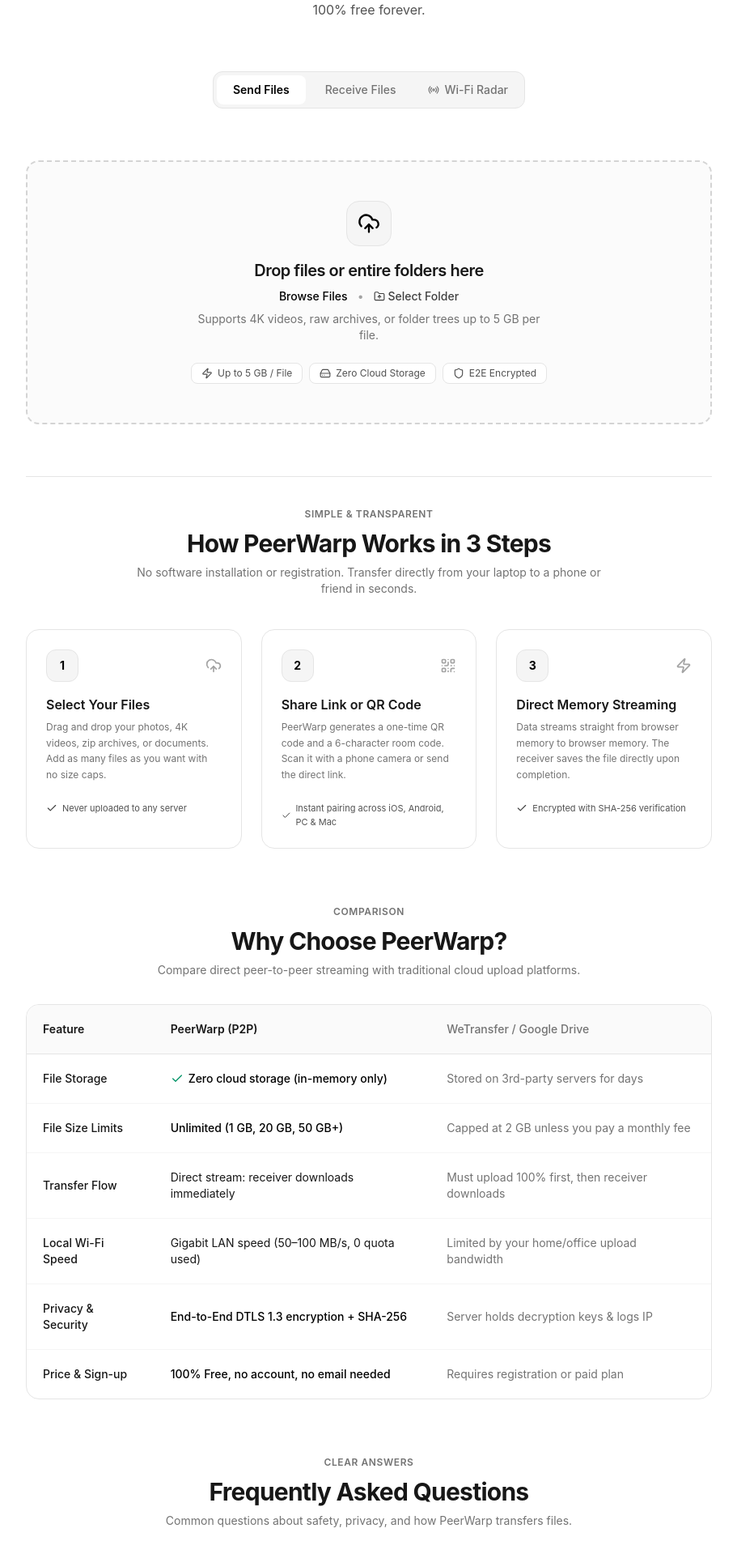
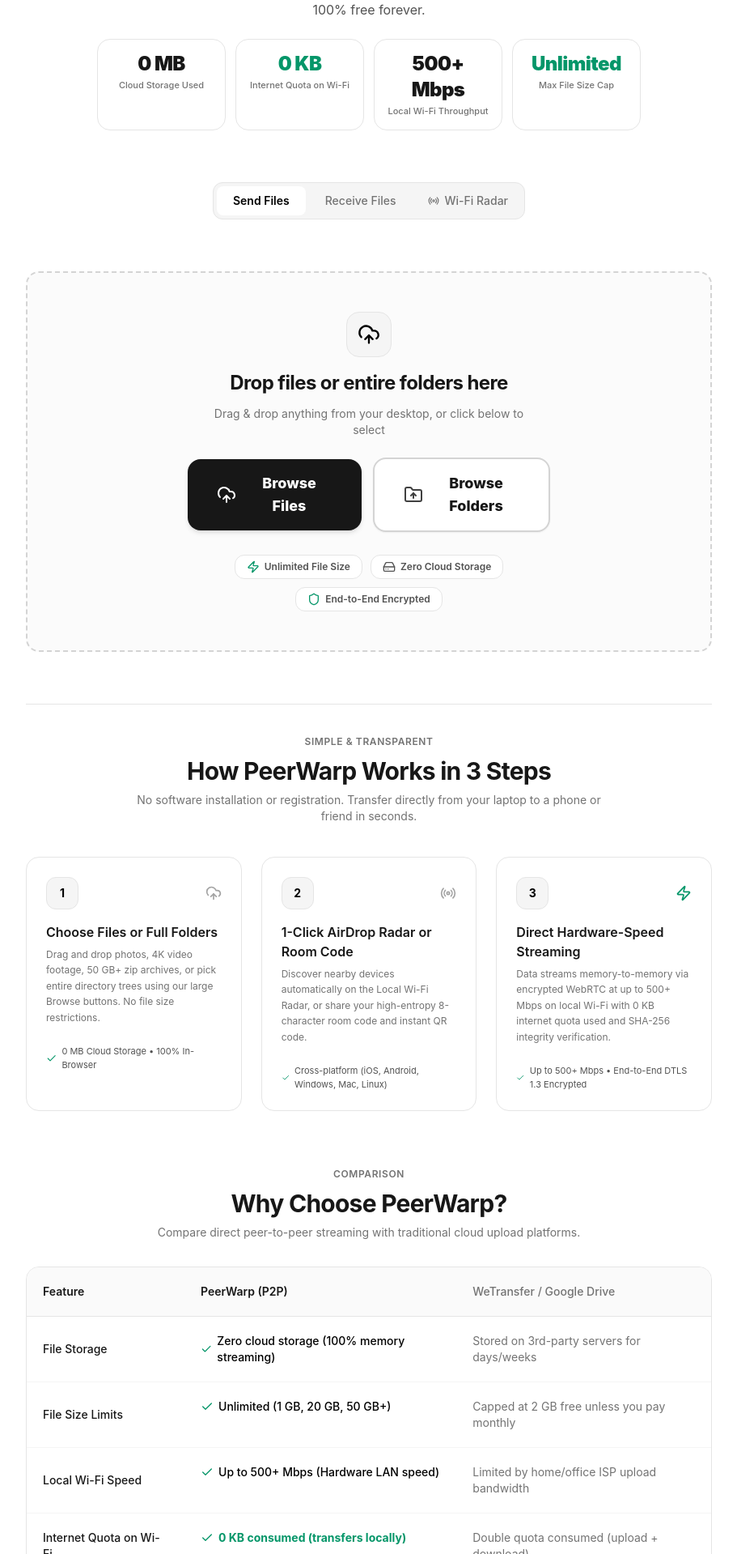
Before and after one commit to AhmedKhalid0/peerwarp, a Next.js app in the folder client/: page / in a window 1280 px wide. Shown: the part 381-2300 px from the top of the page at 81% size, without its empty margins (184-1095 px from the left). Built offline with nearby package versions, Linux system fonts and the light colour scheme.

Commit message:
feat(ui): enlarge browse buttons and update landing page numbers and steps

```diff
--- a/client/src/app/page.tsx
+++ b/client/src/app/page.tsx
@@ -42,12 +42,9 @@ import { wakeLock } from "@/lib/wakelock";
 import { generateShortRoomCode, generateEphemeralKey } from "@/lib/id";
 import { initPwaInstallPrompt, promptPwaInstall, getAndClearSharedFiles } from "@/lib/pwa";
 
-const MAX_FILE_SIZE_BYTES = 5 * 1024 * 1024 * 1024; // 5 GB limit
-
 export default function HomePage() {
   const [activeTab, setActiveTab] = useState<"send" | "receive" | "radar">("send");
   const [selectedFiles, setSelectedFiles] = useState<File[]>([]);
-  const [sizeLimitWarning, setSizeLimitWarning] = useState<string | null>(null);
   const [joinCodeInput, setJoinCodeInput] = useState("");
   const [canInstallPwa, setCanInstallPwa] = useState(false);
   const [radarInvite, setRadarInvite] = useState<any | null>(null);
@@ -335,23 +332,31 @@ export default function HomePage() {
   const faqs = [
     {
       q: "Where do my files get uploaded on PeerWarp?",
-      a: "Nowhere. PeerWarp uses WebRTC to establish a direct cryptographic bridge between your browser and the recipient's browser. Files stream memory-to-memory and are never uploaded to any cloud server or staged on third-party disks.",
+      a: "Nowhere. PeerWarp uses WebRTC to establish a direct cryptographic peer-to-peer bridge between your browser and the recipient's browser. Files stream directly memory-to-memory and are never uploaded to any cloud server or staged on third-party disks.",
     },
     {
-      q: "Is there a file size limit on PeerWarp?",
-      a: "No. PeerWarp is 100% free with no file size limits. Because files are never stored on servers, there are no artificial 2 GB or 5 GB caps. You can stream 500 MB video clips or 50 GB project archives directly.",
+      q: "Does transferring files on the same Wi-Fi consume my internet quota?",
+      a: "Zero KB! When both devices are on the same Wi-Fi router, WebRTC establishes a direct local host connection. The transfer happens purely over your local wireless hardware at up to 500+ Mbps, consuming 0 MB of your mobile data or home internet bundle.",
     },
     {
-      q: "Do I or the receiver need an account or app?",
-      a: "No account, app, or email is required. PeerWarp runs directly inside any modern web browser on desktop and mobile, including Chrome, Safari, Firefox, Edge, iOS Safari, and Android Chrome.",
+      q: "Is there any file size limit on PeerWarp?",
+      a: "No. PeerWarp has no artificial file size caps. Because files stream directly between peers in 64 KB micro-chunks without touching cloud disks, you can send small photos, large 4K video footage, or 50 GB+ archives without paying any fee.",
     },
     {
-      q: "How fast is direct P2P file transfer?",
-      a: "If both devices are on the same Wi-Fi or router, files transfer locally at maximum hardware network speed (50 to 100+ MB/s) consuming zero internet bandwidth. Over the internet, it utilizes your full peer-to-peer connection speed without cloud throttling.",
+      q: "How does the 1-Click Local Wi-Fi Radar (AirDrop) work?",
+      a: "Open the 'Wi-Fi Radar' tab on any devices sharing your local network. Devices appear automatically on the live radar screen without typing codes. Simply select a file and tap the device icon to transfer instantly across iPhone, Android, Mac, Windows, and Linux.",
+    },
+    {
+      q: "How fast is direct P2P file transfer on PeerWarp?",
+      a: "On local Wi-Fi, transfers reach hardware speeds of up to 500+ Mbps (60–80+ MB/s). When transferring across separate locations or mobile 4G/5G, PeerWarp dynamically optimizes WebRTC buffering and utilizes our global low-latency TURN relay as an automatic fallback.",
+    },
+    {
+      q: "Do I or the receiver need to install software or register an account?",
+      a: "No app installation, account, or email is required. PeerWarp runs directly inside any modern web browser on desktop and mobile, including Safari on iOS, Chrome on Android, Firefox, and Edge.",
     },
     {
       q: "Can anyone else intercept or view my files?",
-      a: "No. The direct peer-to-peer data channel is encrypted end-to-end using DTLS 1.3 and SCTP cryptography. Once the transfer completes, the receiver's browser verifies the cryptographic SHA-256 hash to guarantee bit-for-bit file integrity.",
+      a: "No. All transfers are encrypted end-to-end using DTLS 1.3 and SCTP protocols. In addition, PeerWarp computes a cryptographic SHA-256 checksum during streaming to guarantee 100% bit-for-bit file integrity upon completion.",
     },
   ];
 
@@ -373,6 +378,45 @@ export default function HomePage() {
           PeerWarp streams videos, archives, and folders directly from your browser to another device using WebRTC.
           No cloud storage, no registration, and 100% free forever.
         </p>
+
+        {/* Platform Performance Metrics Strip */}
+        <div className="grid grid-cols-2 sm:grid-cols-4 gap-3 pt-2 max-w-2xl mx-auto">
+          <div className="p-3.5 rounded-2xl border border-neutral-200 dark:border-neutral-800 bg-white dark:bg-neutral-900 text-center shadow-2xs">
+            <div className="text-xl sm:text-2xl font-black tracking-tight text-neutral-900 dark:text-neutral-50 font-mono">
+              0 MB
+            </div>
+            <div className="text-[11px] font-medium text-neutral-500 dark:text-neutral-400 mt-0.5">
+              Cloud Storage Used
+            </div>
+          </div>
+
+          <div className="p-3.5 rounded-2xl border border-neutral-200 dark:border-neutral-800 bg-white dark:bg-neutral-900 text-center shadow-2xs">
+            <div className="text-xl sm:text-2xl font-black tracking-tight text-emerald-600 dark:text-emerald-400 font-mono">
+              0 KB
+            </div>
+            <div className="text-[11px] font-medium text-neutral-500 dark:text-neutral-400 mt-0.5">
+              Internet Quota on Wi-Fi
+            </div>
+          </div>
+
+          <div className="p-3.5 rounded-2xl border border-neutral-200 dark:border-neutral-800 bg-white dark:bg-neutral-900 text-center shadow-2xs">
+            <div className="text-xl sm:text-2xl font-black tracking-tight text-neutral-900 dark:text-neutral-50 font-mono">
+              500+ Mbps
+            </div>
+            <div className="text-[11px] font-medium text-neutral-500 dark:text-neutral-400 mt-0.5">
+              Local Wi-Fi Throughput
+            </div>
+          </div>
+
+          <div className="p-3.5 rounded-2xl border border-neutral-200 dark:border-neutral-800 bg-white dark:bg-neutral-900 text-center shadow-2xs">
+            <div className="text-xl sm:text-2xl font-black tracking-tight text-emerald-600 dark:text-emerald-400 font-mono">
+              Unlimited
+            </div>
+            <div className="text-[11px] font-medium text-neutral-500 dark:text-neutral-400 mt-0.5">
+              Max File Size Cap
+            </div>
+          </div>
+        </div>
       </section>
 
       {/* Main Mode Switcher (Send / Receive / Radar) */}
@@ -435,33 +479,9 @@ export default function HomePage() {
           <div className="space-y-6">
             <DropZone
               onFilesSelected={(newFiles) => {
-                setSizeLimitWarning(null);
-                const valid: File[] = [];
-                const oversized: string[] = [];
-                for (const f of newFiles) {
-                  if (f.size > MAX_FILE_SIZE_BYTES) {
-                    oversized.push(f.name);
-                  } else {
-                    valid.push(f);
-                  }
-                }
-                if (oversized.length > 0) {
-                  setSizeLimitWarning(
-                    `"${oversized.join('", "')}" exceeds the 5 GB limit for the free web version. (Self-host PeerWarp for unlimited file sizes).`
-                  );
-                }
-                if (valid.length > 0) {
-                  setSelectedFiles((prev) => [...prev, ...valid]);
-                }
+                setSelectedFiles((prev) => [...prev, ...newFiles]);
               }}
             />
-
-            {sizeLimitWarning && (
-              <div className="flex items-center gap-2.5 p-3.5 rounded-xl bg-amber-500/10 border border-amber-500/20 text-amber-700 dark:text-amber-400 text-xs sm:text-sm">
-                <AlertCircle className="w-4 h-4 shrink-0" />
-                <span>{sizeLimitWarning}</span>
-              </div>
-            )}
 
             {selectedFiles.length > 0 && (
               <div className="space-y-5">
@@ -727,15 +747,15 @@ export default function HomePage() {
             </div>
             <div className="space-y-1.5">
               <h3 className="font-semibold text-base text-neutral-900 dark:text-neutral-100">
-                Select Your Files
+                Choose Files or Full Folders
               </h3>
               <p className="text-xs text-neutral-500 dark:text-neutral-400 leading-relaxed">
-                Drag and drop your photos, 4K videos, zip archives, or documents. Add as many files as you want with no size caps.
+                Drag and drop photos, 4K video footage, 50 GB+ zip archives, or pick entire directory trees using our large Browse buttons. No file size restrictions.
               </p>
             </div>
             <div className="pt-2 text-[11px] text-neutral-600 dark:text-neutral-400 flex items-center gap-1.5">
-              <Check className="w-3.5 h-3.5 text-neutral-700 dark:text-neutral-300" />
-              <span>Never uploaded to any server</span>
+              <Check className="w-3.5 h-3.5 text-emerald-600 dark:text-emerald-400" />
+              <span>0 MB Cloud Storage • 100% In-Browser</span>
             </div>
           </article>
 
@@ -745,19 +765,19 @@ export default function HomePage() {
               <div className="w-10 h-10 rounded-xl bg-neutral-100 dark:bg-neutral-800 text-black dark:text-white border border-neutral-200 dark:border-neutral-700 flex items-center justify-center font-bold text-sm">
                 2
               </div>
-              <QrCode className="w-5 h-5 text-neutral-400" />
+              <Radio className="w-5 h-5 text-neutral-400" />
             </div>
             <div className="space-y-1.5">
               <h3 className="font-semibold text-base text-neutral-900 dark:text-neutral-100">
-                Share Link or QR Code
+                1-Click AirDrop Radar or Room Code
               </h3>
               <p className="text-xs text-neutral-500 dark:text-neutral-400 leading-relaxed">
-                PeerWarp generates a one-time QR code and a 6-character room code. Scan it with a phone camera or send the direct link.
+                Discover nearby devices automatically on the Local Wi-Fi Radar, or share your high-entropy 8-character room code and instant QR code.
               </p>
             </div>
             <div className="pt-2 text-[11px] text-neutral-600 dark:text-neutral-400 flex items-center gap-1.5">
-              <Check className="w-3.5 h-3.5 text-neutral-700 dark:text-neutral-300" />
-              <span>Instant pairing across iOS, Android, PC & Mac</span>
+              <Check className="w-3.5 h-3.5 text-emerald-600 dark:text-emerald-400" />
+              <span>Cross-platform (iOS, Android, Windows, Mac, Linux)</span>
             </div>
           </article>
 
@@ -767,19 +787,19 @@ export default function HomePage() {
               <div className="w-10 h-10 rounded-xl bg-neutral-100 dark:bg-neutral-800 text-black dark:text-white border border-neutral-200 dark:border-neutral-700 flex items-center justify-center font-bold text-sm">
                 3
               </div>
-              <Zap className="w-5 h-5 text-neutral-400" />
+              <Zap className="w-5 h-5 text-emerald-600 dark:text-emerald-400" />
             </div>
             <div className="space-y-1.5">
               <h3 className="font-semibold text-base text-neutral-900 dark:text-neutral-100">
-                Direct Memory Streaming
+                Direct Hardware-Speed Streaming
               </h3>
               <p className="text-xs text-neutral-500 dark:text-neutral-400 leading-relaxed">
-                Data streams straight from browser memory to browser memory. The receiver saves the file directly upon completion.
+                Data streams memory-to-memory via encrypted WebRTC at up to 500+ Mbps on local Wi-Fi with 0 KB internet quota used and SHA-256 integrity verification.
               </p>
             </div>
             <div className="pt-2 text-[11px] text-neutral-600 dark:text-neutral-400 flex items-center gap-1.5">
-              <Check className="w-3.5 h-3.5 text-neutral-700 dark:text-neutral-300" />
-              <span>Encrypted with SHA-256 verification</span>
+              <Check className="w-3.5 h-3.5 text-emerald-600 dark:text-emerald-400" />
+              <span>Up to 500+ Mbps • End-to-End DTLS 1.3 Encrypted</span>
             </div>
           </article>
         </div>
@@ -815,30 +835,44 @@ export default function HomePage() {
                 <tr>
                   <td className="p-4 sm:p-5 font-medium text-neutral-900 dark:text-neutral-100">File Storage</td>
                   <td className="p-4 sm:p-5 text-black dark:text-white font-medium flex items-center gap-1.5">
-                    <Check className="w-4 h-4 text-emerald-600" /> Zero cloud storage (in-memory only)
+                    <Check className="w-4 h-4 text-emerald-600" /> Zero cloud storage (100% memory streaming)
                   </td>
-                  <td className="p-4 sm:p-5 text-neutral-500 dark:text-neutral-400">Stored on 3rd-party servers for days</td>
+                  <td className="p-4 sm:p-5 text-neutral-500 dark:text-neutral-400">Stored on 3rd-party servers for days/weeks</td>
                 </tr>
                 <tr>
                   <td className="p-4 sm:p-5 font-medium text-neutral-900 dark:text-neutral-100">File Size Limits</td>
-                  <td className="p-4 sm:p-5 text-black dark:text-white font-medium">
-                    Unlimited (1 GB, 20 GB, 50 GB+)
+                  <td className="p-4 sm:p-5 text-black dark:text-white font-medium flex items-center gap-1.5">
+                    <Check className="w-4 h-4 text-emerald-600" /> Unlimited (1 GB, 20 GB, 50 GB+)
                   </td>
-                  <td className="p-4 sm:p-5 text-neutral-500 dark:text-neutral-400">Capped at 2 GB unless you pay a monthly fee</td>
+                  <td className="p-4 sm:p-5 text-neutral-500 dark:text-neutral-400">Capped at 2 GB free unless you pay monthly</td>
+                </tr>
+                <tr>
+                  <td className="p-4 sm:p-5 font-medium text-neutral-900 dark:text-neutral-100">Local Wi-Fi Speed</td>
+                  <td className="p-4 sm:p-5 text-black dark:text-white font-medium flex items-center gap-1.5">
+                    <Check className="w-4 h-4 text-emerald-600" /> Up to 500+ Mbps (Hardware LAN speed)
+                  </td>
+                  <td className="p-4 sm:p-5 text-neutral-500 dark:text-neutral-400">Limited by home/office ISP upload bandwidth</td>
+                </tr>
+                <tr>
+                  <td className="p-4 sm:p-5 font-medium text-neutral-900 dark:text-neutral-100">Internet Quota on Wi-Fi</td>
+                  <td className="p-4 sm:p-5 text-emerald-600 dark:text-emerald-400 font-bold flex items-center gap-1.5">
+                    <Check className="w-4 h-4 text-emerald-600 dark:text-emerald-400" /> 0 KB consumed (transfers locally)
+                  </td>
+                  <td className="p-4 sm:p-5 text-neutral-500 dark:text-neutral-400">Double quota consumed (upload + download)</td>
+                </tr>
+                <tr>
+                  <td className="p-4 sm:p-5 font-medium text-neutral-900 dark:text-neutral-100">Nearby Device Discovery</td>
+                  <td className="p-4 sm:p-5 text-neutral-900 dark:text-neutral-200">
+                    1-Click Local Wi-Fi Radar (AirDrop-style)
+                  </td>
+                  <td className="p-4 sm:p-5 text-neutral-500 dark:text-neutral-400">Requires typing email addresses or invite links</td>
                 </tr>
                 <tr>
                   <td className="p-4 sm:p-5 font-medium text-neutral-900 dark:text-neutral-100">Transfer Flow</td>
                   <td className="p-4 sm:p-5 text-neutral-900 dark:text-neutral-200">
                     Direct stream: receiver downloads immediately
                   </td>
-                  <td className="p-4 sm:p-5 text-neutral-500 dark:text-neutral-400">Must upload 100% first, then receiver downloads</td>
-                </tr>
-                <tr>
-                  <td className="p-4 sm:p-5 font-medium text-neutral-900 dark:text-neutral-100">Local Wi-Fi Speed</td>
-                  <td className="p-4 sm:p-5 text-neutral-900 dark:text-neutral-200">
-                    Gigabit LAN speed (50–100 MB/s, 0 quota used)
-                  </td>
-                  <td className="p-4 sm:p-5 text-neutral-500 dark:text-neutral-400">Limited by your home/office upload bandwidth</td>
+                  <td className="p-4 sm:p-5 text-neutral-500 dark:text-neutral-400">Must upload 100% first, then wait to download</td>
                 </tr>
                 <tr>
                   <td className="p-4 sm:p-5 font-medium text-neutral-900 dark:text-neutral-100">Privacy & Security</td>
@@ -848,9 +882,9 @@ export default function HomePage() {
                   <td className="p-4 sm:p-5 text-neutral-500 dark:text-neutral-400">Server holds decryption keys & logs IP</td>
                 </tr>
                 <tr>
-                  <td className="p-4 sm:p-5 font-medium text-neutral-900 dark:text-neutral-100">Price & Sign-up</td>
+                  <td className="p-4 sm:p-5 font-medium text-neutral-900 dark:text-neutral-100">Price & Accounts</td>
                   <td className="p-4 sm:p-5 text-black dark:text-white font-medium">
-                    100% Free, no account, no email needed
+                    100% Free forever, no account, no email needed
                   </td>
                   <td className="p-4 sm:p-5 text-neutral-500 dark:text-neutral-400">Requires registration or paid plan</td>
                 </tr>
--- a/client/src/components/DropZone.tsx
+++ b/client/src/components/DropZone.tsx
@@ -151,48 +151,52 @@ export function DropZone({ onFilesSelected, disabled = false }: DropZoneProps) {
           <UploadCloud className="w-7 h-7" />
         </div>
 
-        <div className="space-y-2">
-          <h3 className="text-lg sm:text-xl font-semibold text-neutral-900 dark:text-neutral-100 tracking-tight">
+        <div className="space-y-3 w-full">
+          <h3 className="text-xl sm:text-2xl font-bold text-neutral-900 dark:text-neutral-100 tracking-tight">
             Drop files or entire folders here
           </h3>
-          <div className="flex items-center justify-center gap-3 text-sm">
+
+          <p className="text-xs sm:text-sm text-neutral-500 dark:text-neutral-400 max-w-sm mx-auto">
+            Drag & drop anything from your desktop, or click below to select
+          </p>
+
+          {/* Prominent Large Browse Buttons */}
+          <div className="flex flex-col sm:flex-row items-center justify-center gap-3.5 pt-3 w-full max-w-lg mx-auto">
             <button
               type="button"
               disabled={disabled}
               onClick={() => fileInputRef.current?.click()}
-              className="font-medium text-black dark:text-white hover:underline underline-offset-4 cursor-pointer"
+              className="w-full sm:w-auto flex-1 flex items-center justify-center gap-3 px-8 py-4 sm:px-9 sm:py-4.5 rounded-2xl bg-neutral-900 hover:bg-black text-white dark:bg-white dark:hover:bg-neutral-100 dark:text-neutral-950 font-extrabold text-base sm:text-lg shadow-md hover:shadow-lg transition-all scale-100 hover:scale-[1.02] active:scale-[0.98] cursor-pointer"
             >
-              Browse Files
+              <UploadCloud className="w-6 h-6 shrink-0" />
+              <span>Browse Files</span>
             </button>
-            <span className="text-neutral-400 dark:text-neutral-600">•</span>
+
             <button
               type="button"
               disabled={disabled}
               onClick={() => folderInputRef.current?.click()}
-              className="inline-flex items-center gap-1 font-medium text-neutral-700 dark:text-neutral-300 hover:text-black dark:hover:text-white hover:underline underline-offset-4 cursor-pointer"
+              className="w-full sm:w-auto flex-1 flex items-center justify-center gap-3 px-8 py-4 sm:px-9 sm:py-4.5 rounded-2xl border-2 border-neutral-300 dark:border-neutral-600 hover:border-neutral-900 dark:hover:border-white bg-white dark:bg-neutral-800 hover:bg-neutral-100 dark:hover:bg-neutral-700 text-neutral-900 dark:text-neutral-100 font-extrabold text-base sm:text-lg shadow-sm hover:shadow-md transition-all scale-100 hover:scale-[1.02] active:scale-[0.98] cursor-pointer"
             >
-              <FolderUp className="w-3.5 h-3.5" />
-              Select Folder
+              <FolderUp className="w-6 h-6 shrink-0 text-neutral-700 dark:text-neutral-300" />
+              <span>Browse Folders</span>
             </button>
           </div>
-          <p className="text-xs sm:text-sm text-neutral-500 dark:text-neutral-400">
-            Supports 4K videos, raw archives, or folder trees up to 5 GB per file.
-          </p>
         </div>
 
         {/* Value badges */}
-        <div className="pt-2 flex flex-wrap items-center justify-center gap-2 text-xs text-neutral-600 dark:text-neutral-400">
-          <span className="inline-flex items-center gap-1.5 px-3 py-1 rounded-lg bg-white dark:bg-neutral-800 border border-neutral-200 dark:border-neutral-700 shadow-xs">
-            <Zap className="w-3.5 h-3.5 text-neutral-600 dark:text-neutral-400" />
-            Up to 5 GB / File
+        <div className="pt-3 flex flex-wrap items-center justify-center gap-2.5 text-xs text-neutral-600 dark:text-neutral-400">
+          <span className="inline-flex items-center gap-1.5 px-3.5 py-1.5 rounded-xl bg-white dark:bg-neutral-800 border border-neutral-200 dark:border-neutral-700 shadow-xs font-semibold">
+            <Zap className="w-4 h-4 text-emerald-600 dark:text-emerald-400" />
+            Unlimited File Size
           </span>
-          <span className="inline-flex items-center gap-1.5 px-3 py-1 rounded-lg bg-white dark:bg-neutral-800 border border-neutral-200 dark:border-neutral-700 shadow-xs">
-            <HardDrive className="w-3.5 h-3.5 text-neutral-600 dark:text-neutral-400" />
+          <span className="inline-flex items-center gap-1.5 px-3.5 py-1.5 rounded-xl bg-white dark:bg-neutral-800 border border-neutral-200 dark:border-neutral-700 shadow-xs font-semibold">
+            <HardDrive className="w-4 h-4 text-neutral-600 dark:text-neutral-400" />
             Zero Cloud Storage
           </span>
-          <span className="inline-flex items-center gap-1.5 px-3 py-1 rounded-lg bg-white dark:bg-neutral-800 border border-neutral-200 dark:border-neutral-700 shadow-xs">
-            <Shield className="w-3.5 h-3.5 text-neutral-600 dark:text-neutral-400" />
-            E2E Encrypted
+          <span className="inline-flex items-center gap-1.5 px-3.5 py-1.5 rounded-xl bg-white dark:bg-neutral-800 border border-neutral-200 dark:border-neutral-700 shadow-xs font-semibold">
+            <Shield className="w-4 h-4 text-emerald-600 dark:text-emerald-400" />
+            End-to-End Encrypted
           </span>
         </div>
       </div>
```
